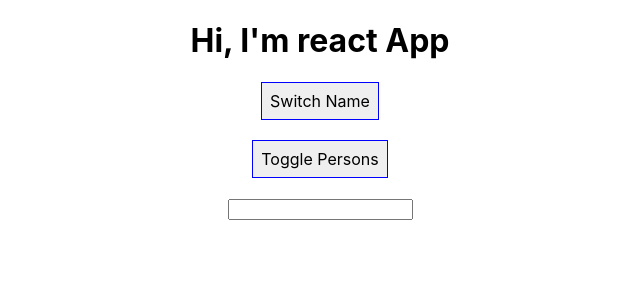
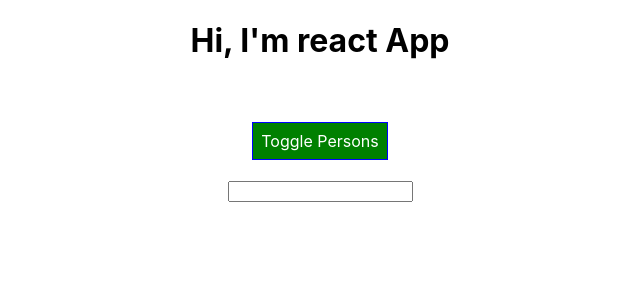
Before and after one commit to andrescanales/react-guide, a React (Create React App) app: page / in a window 1280 px wide. Shown: the top 300 px of the page, without its empty margins (320-960 px from the left). Built offline with nearby package versions, Linux system fonts and the light colour scheme.

Commit message:
Testing simple changes in the inline styling.
Changing a style property by using JS

```diff
--- a/src/App.js
+++ b/src/App.js
@@ -57,7 +57,8 @@ class App extends Component {
 
   render() {
     const style = {
-      backgorundColor: 'white',
+      backgroundColor: 'green',
+      color: 'white',
       font: 'inherit',
       border: '1px solid blue',
       padding: '8px',
@@ -79,6 +80,8 @@ class App extends Component {
           })}
         </div>
       );
+
+      style.backgroundColor = 'red'
     }
 
     const inputAssignment = (
@@ -90,11 +93,6 @@ class App extends Component {
     return (
       <div className="App">
         <h1>Hi, I'm react App</h1>
-        <button
-          style={style}
-          onClick={ () => this.switchNameHandler('Sofía Renée') }>
-          Switch Name
-        </button>
         <br/><br/>
         <button
           style={style}
```
